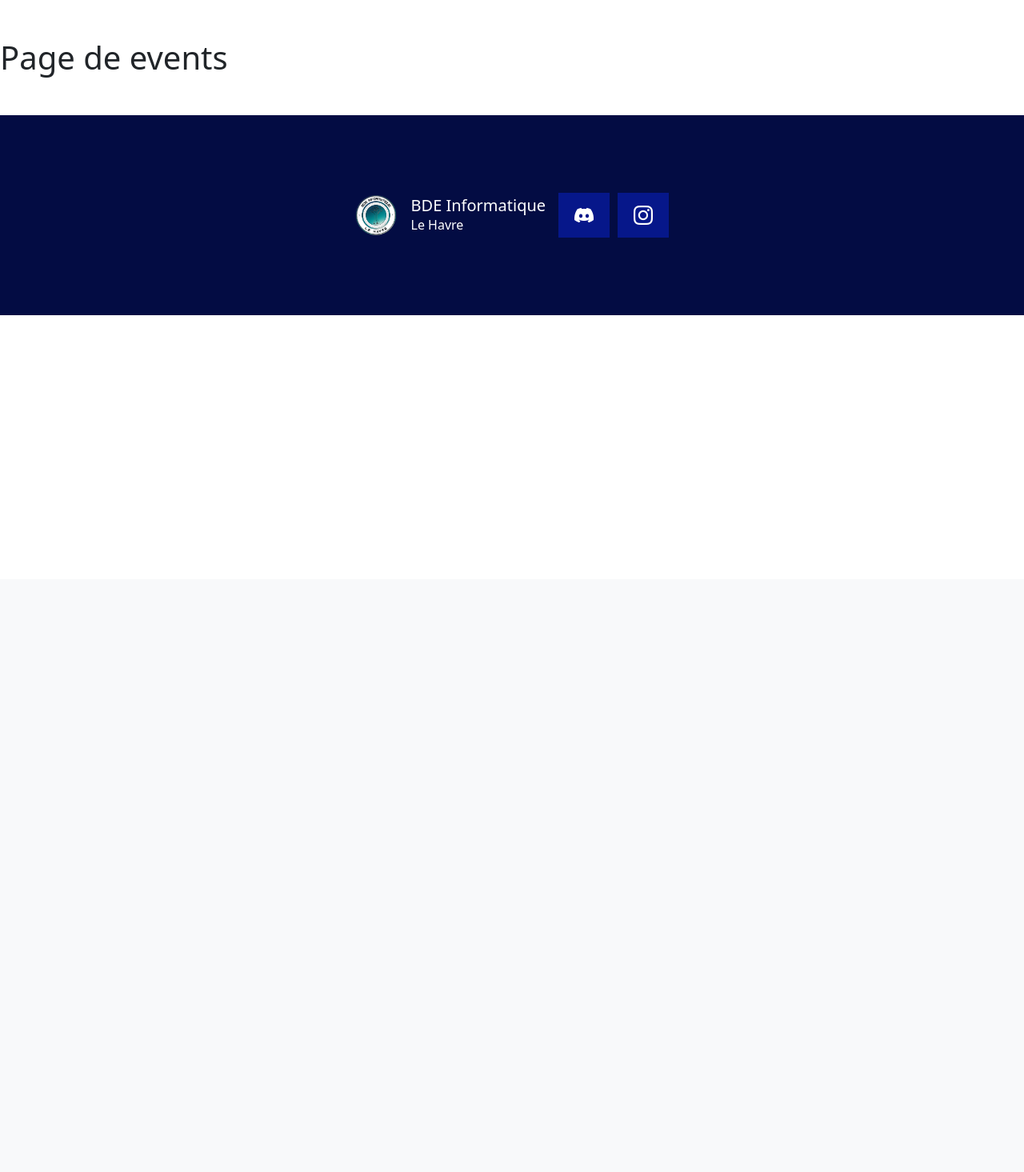
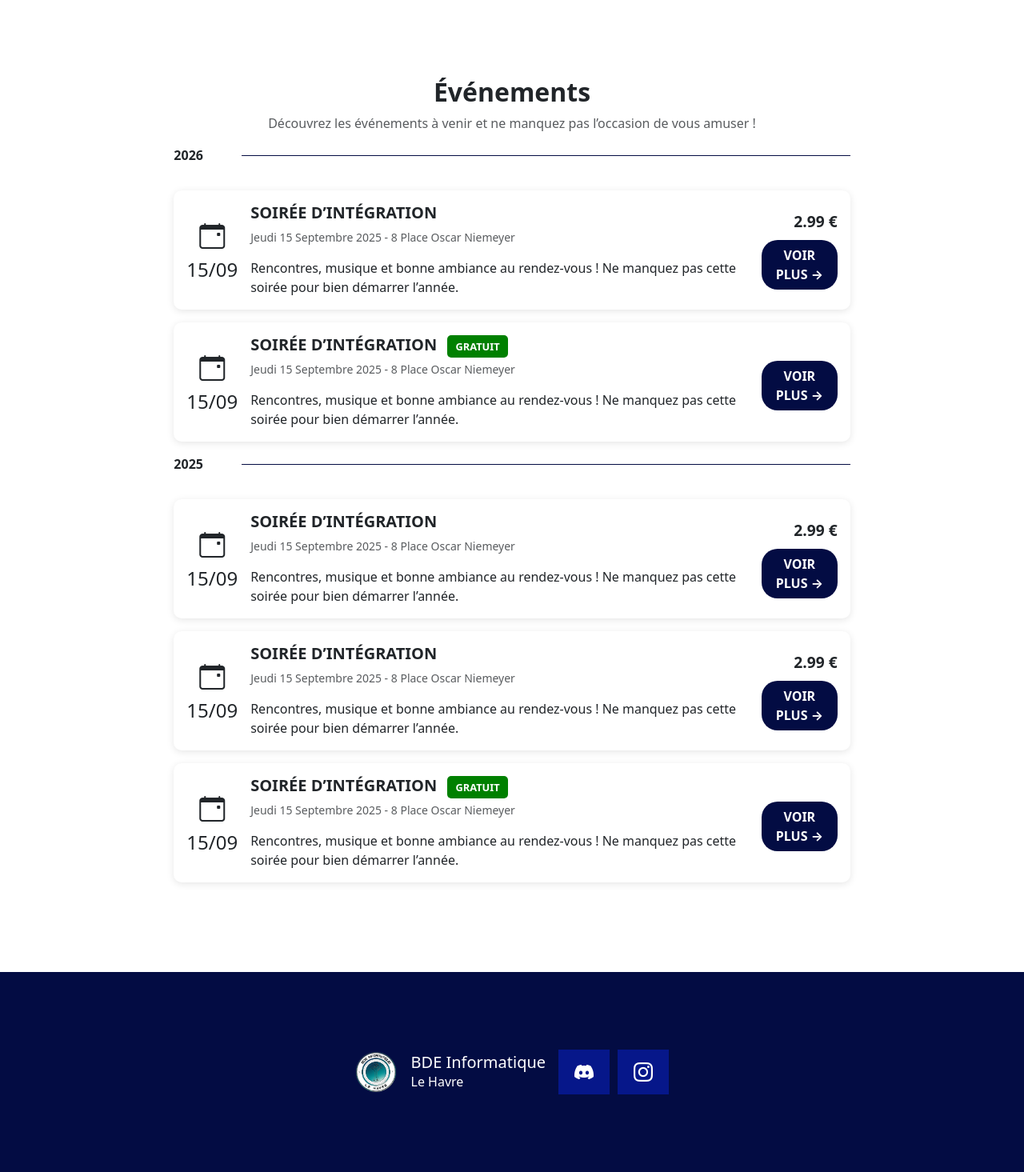
Before and after one commit to LucasLgLsGit/SAE4.01, a PHP site: template app/views/events.html.twig in a window 1280 px wide. Shown: the part 76-1541 px from the top of the page at 80% size. Before the commit the page ends 800 px from the top, so only its background shows below. Run offline with PHP 8.4, Linux system fonts and the light colour scheme; the template is opened without the code that fills it, so the values that code supplies are empty; some libraries are stand-ins or nearby versions.

Commit message:
Ajout des events a la main et du style dans la page events

```diff
--- a/app/views/events.html.twig
+++ b/app/views/events.html.twig
@@ -4,5 +4,113 @@
 <link rel="stylesheet" href="/assets/css/events.css">
 {% endblock %}
 {% block body %}
-	<h1>Page de events</h1>
+<div class="events-container py-5">
+	<h2 class="text-center fw-bold">Événements</h2>
+	<p class="text-center text-muted">Découvrez les événements à venir et ne manquez pas l’occasion de vous amuser !</p>
+
+	<div class="row">
+        <div class="col-md-8 mx-auto mb-3">
+            <p class="event-year fw-bold">2026</p>
+        </div>
+    </div>
+
+	<div class="row">
+		<div class="col-md-8 mx-auto mb-3">
+			<div class="event-card bg-white d-flex align-items-center p-3">
+				<div class="text-center me-3">
+					<i class="bi bi-calendar-event fs-2"></i>
+					<div class="event-date">15/09</div>
+				</div>
+				<div class="flex-grow-1">
+					<h5 class="event-title">SOIRÉE D’INTÉGRATION</h5>
+					<p class="text-muted small">Jeudi 15 Septembre 2025 - 8 Place Oscar Niemeyer</p>
+					<p class="mb-0">Rencontres, musique et bonne ambiance au rendez-vous ! Ne manquez pas cette soirée pour bien démarrer l’année.</p>
+				</div>
+				<div class="text-end">
+					<div class="event-price">2.99 €</div>
+					<button class="btn btn-more mt-2">VOIR PLUS →</button>
+				</div>
+			</div>
+		</div>
+
+		<div class="col-md-8 mx-auto mb-3">
+			<div class="event-card bg-white d-flex align-items-center p-3">
+				<div class="text-center me-3">
+					<i class="bi bi-calendar-event fs-2"></i>
+					<div class="event-date">15/09</div>
+				</div>
+				<div class="flex-grow-1">
+					<h5 class="event-title">SOIRÉE D’INTÉGRATION <span class="badge-free ms-2">GRATUIT</span></h5>
+					<p class="text-muted small">Jeudi 15 Septembre 2025 - 8 Place Oscar Niemeyer</p>
+					<p class="mb-0">Rencontres, musique et bonne ambiance au rendez-vous ! Ne manquez pas cette soirée pour bien démarrer l’année.</p>
+				</div>
+				<div class="text-end">
+					<button class="btn btn-more mt-2">VOIR PLUS →</button>
+				</div>
+			</div>
+		</div>
+	</div>
+
+	<div class="row">
+        <div class="col-md-8 mx-auto mb-3">
+            <p class="event-year fw-bold">2025</p>
+        </div>
+    </div>
+
+	<div class="row">
+		<div class="col-md-8 mx-auto mb-3">
+			<div class="event-card bg-white d-flex align-items-center p-3">
+				<div class="text-center me-3">
+					<i class="bi bi-calendar-event fs-2"></i>
+					<div class="event-date">15/09</div>
+				</div>
+				<div class="flex-grow-1">
+					<h5 class="event-title">SOIRÉE D’INTÉGRATION</h5>
+					<p class="text-muted small">Jeudi 15 Septembre 2025 - 8 Place Oscar Niemeyer</p>
+					<p class="mb-0">Rencontres, musique et bonne ambiance au rendez-vous ! Ne manquez pas cette soirée pour bien démarrer l’année.</p>
+				</div>
+				<div class="text-end">
+					<div class="event-price">2.99 €</div>
+					<button class="btn btn-more mt-2">VOIR PLUS →</button>
+				</div>
+			</div>
+		</div>
+
+		<div class="col-md-8 mx-auto mb-3">
+			<div class="event-card bg-white d-flex align-items-center p-3">
+				<div class="text-center me-3">
+					<i class="bi bi-calendar-event fs-2"></i>
+					<div class="event-date">15/09</div>
+				</div>
+				<div class="flex-grow-1">
+					<h5 class="event-title">SOIRÉE D’INTÉGRATION</h5>
+					<p class="text-muted small">Jeudi 15 Septembre 2025 - 8 Place Oscar Niemeyer</p>
+					<p class="mb-0">Rencontres, musique et bonne ambiance au rendez-vous ! Ne manquez pas cette soirée pour bien démarrer l’année.</p>
+				</div>
+				<div class="text-end">
+					<div class="event-price">2.99 €</div>
+					<button class="btn btn-more mt-2">VOIR PLUS →</button>
+				</div>
+			</div>
+		</div>
+
+		<div class="col-md-8 mx-auto mb-3">
+			<div class="event-card bg-white d-flex align-items-center p-3">
+				<div class="text-center me-3">
+					<i class="bi bi-calendar-event fs-2"></i>
+					<div class="event-date">15/09</div>
+				</div>
+				<div class="flex-grow-1">
+					<h5 class="event-title">SOIRÉE D’INTÉGRATION <span class="badge-free ms-2">GRATUIT</span></h5>
+					<p class="text-muted small">Jeudi 15 Septembre 2025 - 8 Place Oscar Niemeyer</p>
+					<p class="mb-0">Rencontres, musique et bonne ambiance au rendez-vous ! Ne manquez pas cette soirée pour bien démarrer l’année.</p>
+				</div>
+				<div class="text-end">
+					<button class="btn btn-more mt-2">VOIR PLUS →</button>
+				</div>
+			</div>
+		</div>
+
+	</div>
+</div>
 {% endblock %}
--- a/assets/css/events.css
+++ b/assets/css/events.css
@@ -0,0 +1,62 @@
+.events-container {
+	width: 100vw;
+}
+
+.event-card {
+	border-radius: 10px;
+	padding: 15px;
+	box-shadow: 0 2px 10px rgba(0, 0, 0, 0.1);
+}
+.event-date {
+	font-size: 1.5rem;
+	text-align: center;
+}
+.event-title {
+	font-weight: bold;
+}
+.event-price {
+	font-weight: bold;
+	font-size: 1.2rem;
+}
+.btn-more {
+	background-color: #030C43;
+	color: white;
+	font-weight: bold;
+	border-radius: 20px;
+}
+.btn-more:hover {
+	background-color: #06178a;
+	color: white;
+}
+.badge-free {
+	background-color: green;
+	color: white;
+	font-size: 0.8rem;
+	padding: 5px 10px;
+	border-radius: 5px;
+}
+
+.event-year {
+	position: relative;
+	display: block;
+}
+
+.event-year::after {
+	content: '';
+	position: absolute;
+	top	: 50%;
+	left: 10%;
+	height: 1px;
+	background-color: #030C43;
+	width: calc(100% - 10%);
+	z-index: -1;
+}
+
+@media screen and (max-width: 750px) {
+	.event-year {
+		text-align: center;
+	}
+	.event-year::after {
+		content: none;
+	}
+}
```
Also changed, not shown: assets/css/index.css (+4 -4 lines).
